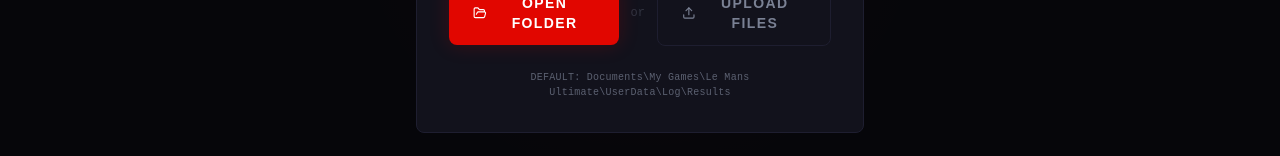
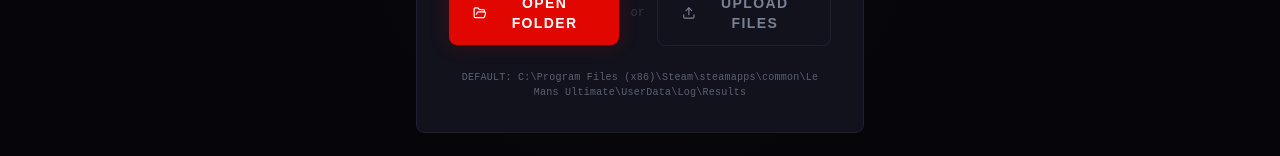
Before and after one commit to arminreiter/lmu-analyzer, a React (Vite) app: page / in a window 1280 px wide. Shown: the part 506-662 px from the top of the page. Built offline with nearby package versions, Linux system fonts and the light colour scheme; a web font is replaced by a local one.

Commit message:
update default folder

```diff
--- a/src/components/FolderPicker.tsx
+++ b/src/components/FolderPicker.tsx
@@ -15,7 +15,10 @@ export function FolderPicker({ onFolderSelected, onFilesUploaded, onResumeCached
 
   const handleFolderClick = async () => {
     try {
-      const handle = await window.showDirectoryPicker();
+      const handle = await window.showDirectoryPicker({
+        id: 'lmu-results',
+        startIn: 'desktop',
+      });
       onFolderSelected(handle);
     } catch (e) {
       if ((e as Error).name !== 'AbortError') {
@@ -153,7 +156,7 @@ export function FolderPicker({ onFolderSelected, onFilesUploaded, onResumeCached
           )}
 
           <p className="mt-6 text-racing-muted/70 text-[10px] font-mono tracking-wide">
-            DEFAULT: Documents\My Games\Le Mans Ultimate\UserData\Log\Results
+            DEFAULT: C:\Program Files (x86)\Steam\steamapps\common\Le Mans Ultimate\UserData\Log\Results
           </p>
         </div>
 
```
